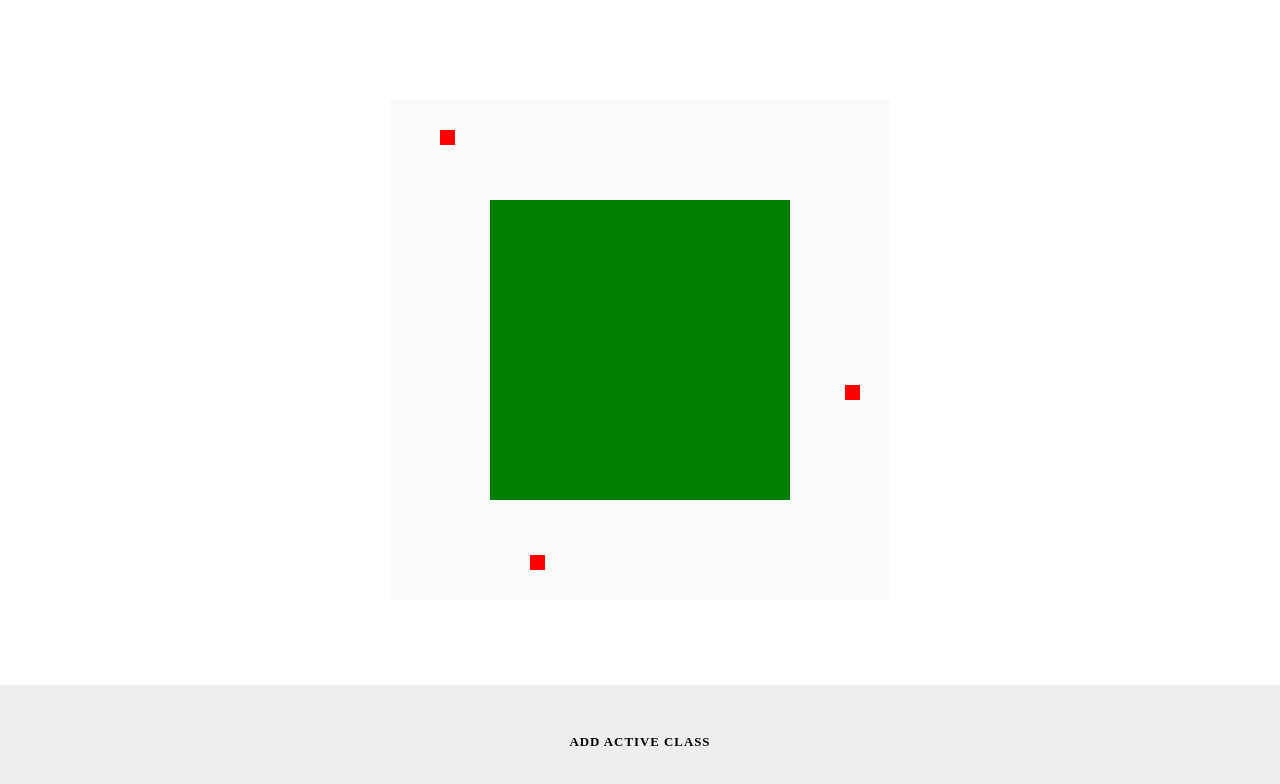
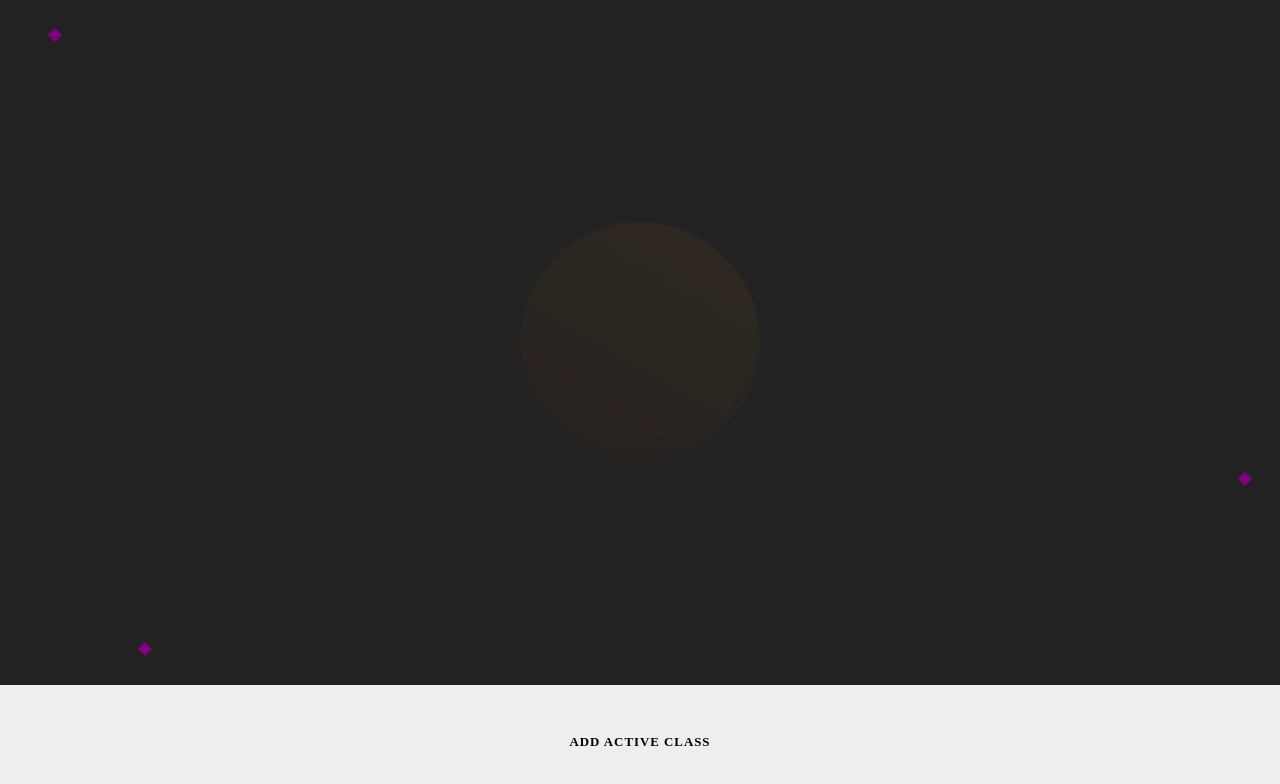
Before and after one commit to NathanHass/CSS-Playground, a website: page index.html in a window 1280 px wide. Drawn offline with nearby package versions, Linux system fonts and the light colour scheme.

Commit message:
made a planet

```diff
--- a/static/scss/screen.scss
+++ b/static/scss/screen.scss
@@ -17,26 +17,24 @@ $earth-color: green;
 .page-content {
 	overflow: hidden;
 	min-height: 100vh;
-
+	position: relative;
+	background: #222;
 }
 
 .earth-anim {
-	position: relative;
-	max-width: $box-size;
-	height: $box-size;
-	margin: 100px auto 0;
-	background: $box-color;
+	@include absolute(0 0 116px 0);
 }
 
 // stars
 
 .earth-anim__star {
 	display: block;
-	width: $star-size;
-	height: $star-size;
-	background: $star-color;
+	width: 10px;
+	height: 10px;
+	background: purple;
 	position: absolute;
-
+	transform: rotate(45deg);
+	transition: all .5s ease;
 	.is-active & {
 		background-color: yellow;
 	}
@@ -70,15 +68,28 @@ $earth-color: green;
 
 	// absolute center this thing
 	position: absolute;
-	top: ($earth-size * -0.5);
-	left: ($earth-size * -0.5);
-	margin-top: 50%;
-	margin-left: 50%;
+	// top: ($earth-size * -0.5);
+	// left: ($earth-size * -0.5);
+	// margin-top: 50%;
+	// margin-left: 50%;
+	top: 50%;
+	left: 50%;
+	margin-top: -150px;
+	margin-left: -150px;
 
 	// lets add some style
-	background-color: $earth-color;
+	background-image: linear-gradient(#FA9401, #A32F04);
+	border-radius: 50%;
+	box-shadow: -10px -10px rgba(0,0,0,.2) inset;
+	transition: opacity .7s ease, box-shadow 1s ease, transform 1s ease;
+	// transition: all 1s ease;
+	opacity: .05;
+	transform: rotate(30deg) scale(.8);
+
 	.is-active & {
-		background-color: red;
+		box-shadow: -30px -30px rgba(0,0,0,.2) inset;
+		transform: rotate(0deg) scale(1);
+		opacity: 1;
 	}
 }
 
```
Also changed, not shown: static/css/screen.css.
